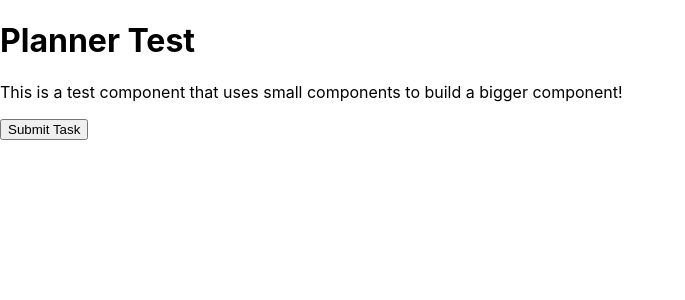
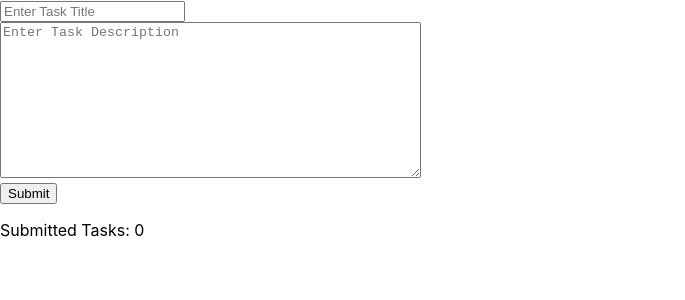
Before and after one commit to nepoz/planner, a React (Create React App) app: page / in a window 1280 px wide. Shown: the top 300 px of the page, without its empty margins (0-685 px from the left). Built offline with nearby package versions, Linux system fonts and the light colour scheme.

Commit message:
Finish structure of basic user task submission

```diff
--- a/src/App.js
+++ b/src/App.js
@@ -6,23 +6,67 @@ const Heading = (props) => {
 }
 
 // title for a task
-const TaskTitle = (props) => {
-  return <h1>{props.text}</h1>
+const TitleInput = () => {
+  const [title, setTitle] = useState('')
+
+  const handleInput = (e) => {
+    setTitle(e.target.value)
+  }
+
+  return (
+    <input
+      type="text"
+      id="title"
+      name="title"
+      placeholder="Enter Task Title"
+      onChange={handleInput}
+      value={title}
+    />
+  )
 }
 
 // elaborate on whatever task user wants to add
-const TaskDescription = (props) => {
-  return <p>{props.text}</p>
+const DescriptionInput = () => {
+  const [desc, setDesc] = useState('')
+
+  const handleInput = (e) => {
+    setDesc(e.target.value)
+  }
+
+  return (
+    <textarea
+      type="text"
+      cols="50"
+      rows="10"
+      id="desc"
+      name="desc"
+      placeholder="Enter Task Description"
+      onChange={handleInput}
+      value={desc}
+    />
+  )
 }
+
+
 
 // interface where user can add their task
 const TaskInput = (props) => {
+  const [submitted, setSubmitted] = useState(0)
+  const handleSubmission = () => {
+    setSubmitted(submitted + 1)
+  }
   return (
-  <div id="TaskBox">
-    <TaskTitle text={props.title} />
-    <TaskDescription text={props.description} />
-    <button>Submit Task</button>
-  </div>
+    <div>
+      <div id="TaskTitle">
+        <TitleInput />
+      </div>
+      <div id="TaskDescription">
+        <DescriptionInput />
+      </div>
+      <button onClick={handleSubmission}>Submit</button>
+      <p>Submitted Tasks: {submitted}</p>
+    </div>
+
   )
 }
 
```
